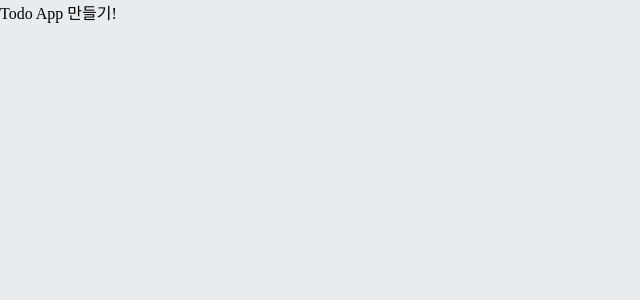
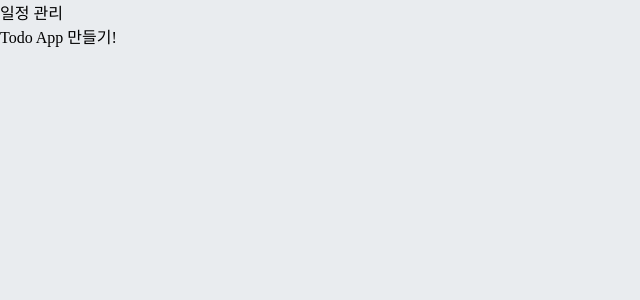
Before and after one commit to heeeun1207/ReactPrac, a React (Create React App) app in the folder todo-app/: page / in a window 1280 px wide. Shown: the top 300 px of the page, without its empty margins (0-640 px from the left). Built offline with nearby package versions, Linux system fonts and the light colour scheme.

Commit message:
TodoTemplate 컴포넌트 App.js에서 불러와 렌더링하기

```diff
--- a/todo-app/src/App.js
+++ b/todo-app/src/App.js
@@ -1,10 +1,8 @@
-
-import './App.css';
+import TodoTemplate from './components/TodoTemplate';
 
 function App() {
-  return <div>Todo App 만들기!</div>
-}
-
+  return <TodoTemplate>Todo App 만들기!</TodoTemplate>
+};
 
 
 export default App;
```
